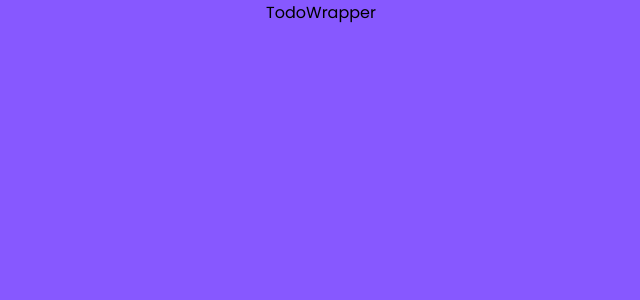
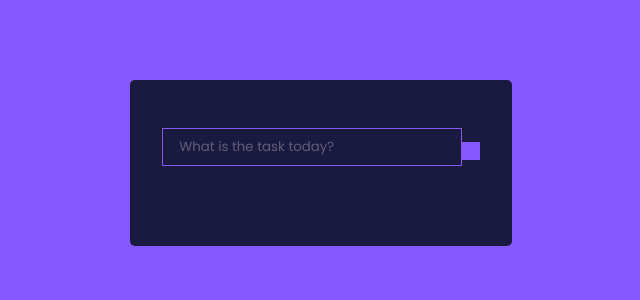
Before and after one commit to and-adad/todolist-app-react, a React (Vite) app: page / in a window 1280 px wide. Shown: the top 300 px of the page, without its empty margins (319-959 px from the left). Built offline with nearby package versions, Linux system fonts and the light colour scheme.

Commit message:
Working on the Form появилось поле ввода и квадратик напоминающий кнопку

```diff
--- a/src/components/TodoForm.jsx
+++ b/src/components/TodoForm.jsx
@@ -2,6 +2,9 @@ import React from 'react'
 
 export const TodoForm = () => {
   return (
-    <div>TodoForm</div>
+    <form className='TodoForm'>
+        <input type='text' className='todo-input' placeholder='What is the task today?' />
+        <button type='submit' className='todo-btn'></button>
+    </form>
   )
 }
--- a/src/components/TodoWrapper.jsx
+++ b/src/components/TodoWrapper.jsx
@@ -1,7 +1,10 @@
 import React from 'react'
+import { TodoForm } from './TodoForm'
 
 export const TodoWrapper = () => {
   return (
-    <div>TodoWrapper</div>
+    <div className='TodoWrapper'>
+        <TodoForm />
+    </div>
   )
 }
```
